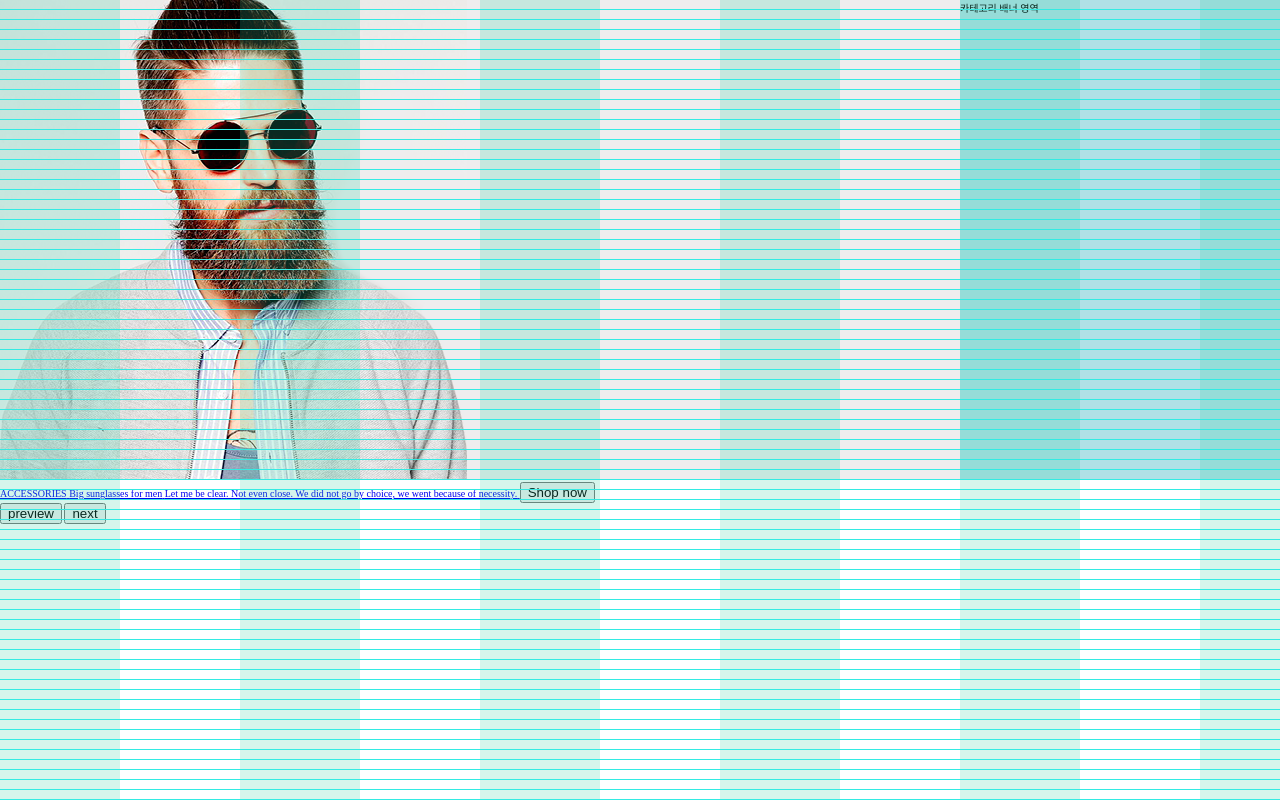
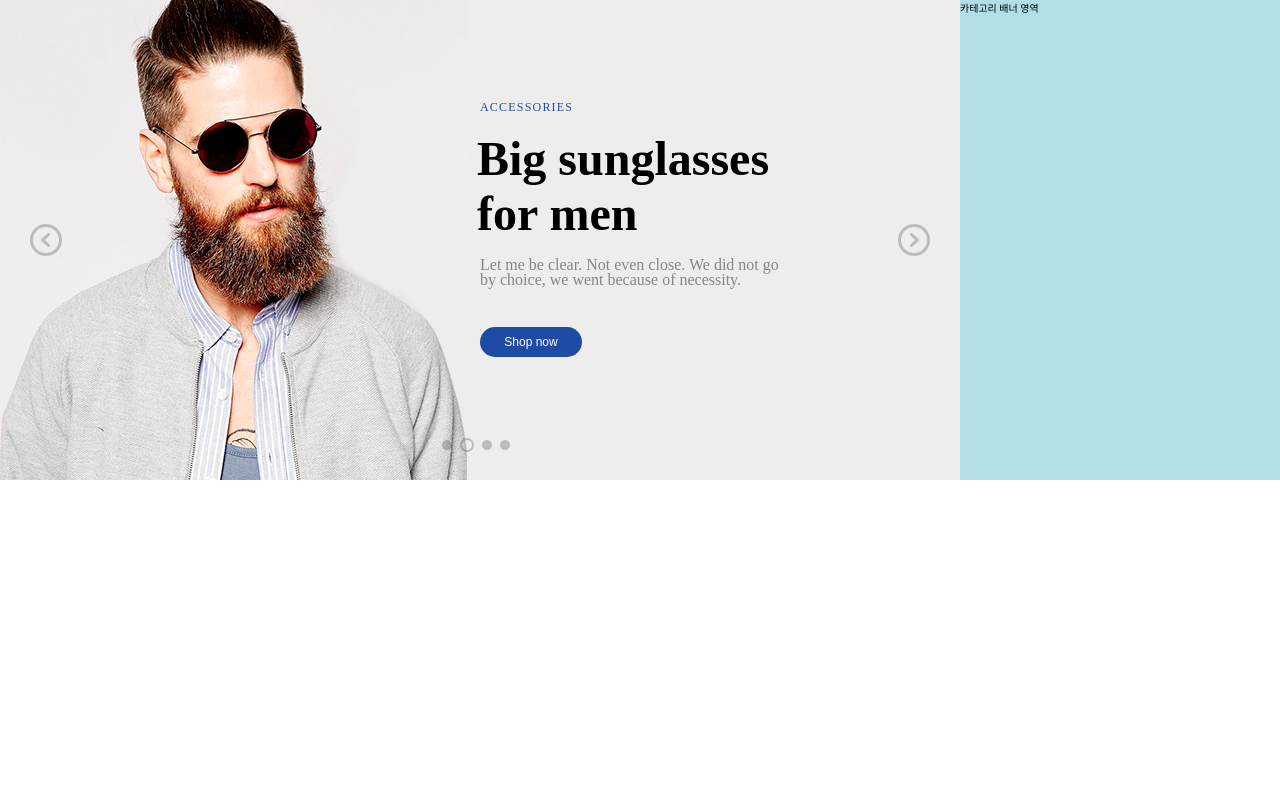
Before and after one commit to goexpert/Aware-1920, a plain HTML site: page index.html in a window 1280 px wide. Shown: the top 800 px of the page. Drawn offline with Linux system fonts and the light colour scheme.

Commit message:
slider 영역 - 1/2 완료

```diff
--- a/index.html
+++ b/index.html
@@ -9,7 +9,7 @@
   <title>Document</title>
 </head>
 <body>
-<div class="container show-grid">
+<div class="container">
   <div class="header">
 
   </div>
@@ -19,19 +19,23 @@
         <li>
           <img src="images/contents/cont_main_slider01.png" alt="Man's Sungrass" width="960" height="480">
           <div class="product-info">
-            <a href="#">
-              <span class="category">ACCESSORIES</span>
-              <span class="names">Big sunglasses for men</span>
-              <span class="desription">Let me be clear. Not even close. We did not go by choice, we went because of necessity.</span>
-            </a>
+            <em class="category">ACCESSORIES</em>
+            <strong class="names">Big sunglasses<br>for men</strong>
+            <p class="desription">Let me be clear. Not even close. We did not go<br>by choice, we went because of necessity.</p>
             <button type="button">Shop now</button>
           </div>
         </li>
       </ul>
       <div class="slider-nav">
-        <button type="button">preview</button>
-        <button type="button">next</button>
+        <button class="btn-prev" type="button">preview</button>
+        <button class="btn-next" type="button">next</button>
       </div>
+      <ul class="pagination">
+        <li>1</li>
+        <li class="on">2</li>
+        <li>3</li>
+        <li>4</li>
+      </ul>
     </div>
     <div class="col-8 slider-category">
       카테고리 배너 영역
--- a/sass/slider.sass
+++ b/sass/slider.sass
@@ -1,5 +1,31 @@
-/*----------------------------
- * 리셋 영역 ( 아마 공통 모듈이 될 )
+/* ----------------------
+ * 변수
+ */
+$base-font-size: 0.625rem		// 10px로 초기화
+$out-line-color: #40c3ff
+
+
+/* ----------------------
+ * 공통 모듈
+ */
+%clearfix
+	&::after
+		content: ''
+		display: block
+		clear: both
+
+%a11y-hidden
+	overflow: hidden
+	text-indent: -9999px
+
+.category-title
+	color: #1f4ba5
+	font-size: 1.2rem
+	letter-spacing: 0.1em
+
+
+/* ----------------------
+ * 리셋 영역
  */
 html, body, ul
 	margin: 0
@@ -7,16 +33,93 @@ html, body, ul
 
 ul
 	list-style-type: none
-/*
- * 리셋 영역 ( 아마 공통 모듈이 될 )
- ----------------------------*/
+
+button
+	border: 0
+	cursor: pointer
+	&:hover,
+	&:focus
+		outline: $out-line-color
+em
+	font-style: normal
+
 
 html
-	font-size: 0.625rem		// 10px로 초기화
+	font-size: $base-font-size
 
 .slider-main
+	position: relative
 	height: 48rem
 
+	.product-info
+		position: absolute
+		top: 10rem
+		left: 48rem
+
+		*
+			display: block
+
+		.category
+			@extend .category-title
+
+		.names
+			margin:
+				top: 1.6rem
+				left: -0.3rem
+			font-size: 4.8rem
+
+		.desription
+			color: #868686
+			font-size: 1.6rem
+			line-height: 1.5rem
+
+		button
+			background: #1f4ba5
+			border-radius: 1.5rem
+			margin-top: 4rem
+			width: 10.2rem
+			height: 3rem
+			color: #fff
+			font-size: 1.2rem
+
+	.slider-nav
+		display: flex
+		justify-content: space-between
+		align-items: center
+		position: absolute
+		top: 22.4rem
+		left: 3rem
+		width: 90rem
+
+		button
+			@extend %a11y-hidden
+			width: 3.2rem
+			height: 3.2rem
+
+		.btn-prev
+			background: url('../images/btn/btn-prev.png') no-repeat
+		.btn-next
+			background: url('../images/btn/btn-next.png') no-repeat
+
+	.pagination
+		position: absolute
+		bottom: 2.8rem
+		left: 44.2rem
+
+	.pagination li
+		@extend %a11y-hidden
+		float: left
+		margin-right: 0.8rem
+		width: 10px
+		height: 10px
+		background: url("../images/btn/btn-slide-off.png") no-repeat
+		cursor: pointer
+
+	.pagination li.on
+		margin-top: -0.2rem
+		width: 14px
+		height: 14px
+		background: url("../images/btn/btn-slide-on.png") no-repeat
 
 .slider-category
 	background: powderblue
```
Also changed, not shown: css/slider.css, 1 other file.
